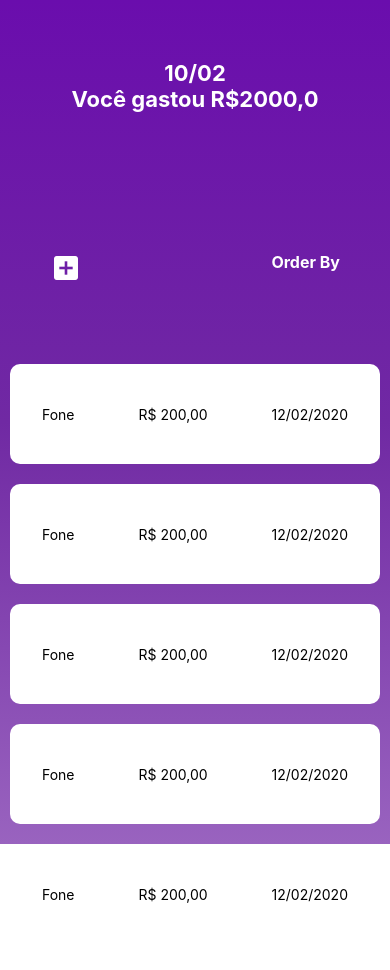
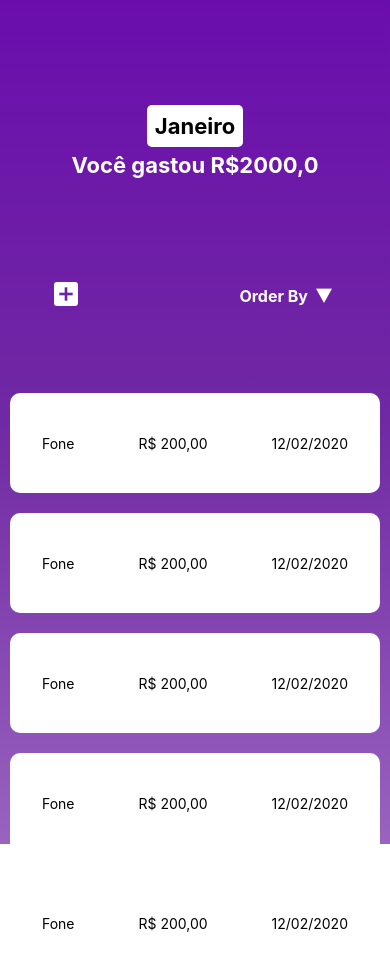
Before and after one commit to GabrielDVpereira/Se-Poupe, a React Native app: screen / in a window 390 px wide. Shown: the top 970 px of the page. Built offline with nearby package versions, Linux system fonts and the light colour scheme.

Commit message:
Saving some changes

```diff
--- /dev/null
+++ b/src/components/modais/newSpend.js
@@ -0,0 +1,6 @@
+import React from 'react';
+import { View, StyleSheet, Modal } from 'react-native';
+
+export const SpendModal = () => {
+  return <Modal visible={true}></Modal>;
+};
--- a/src/screens/HomeScreen.js
+++ b/src/screens/HomeScreen.js
@@ -8,6 +8,7 @@ import {
 } from 'react-native';
 import { LinearGradient } from 'expo-linear-gradient';
 import { MaterialIcons } from '@expo/vector-icons';
+import { Entypo } from '@expo/vector-icons';
 
 export const HomeScreen = () => {
   return (
@@ -16,7 +17,7 @@ export const HomeScreen = () => {
       style={styles.container}
     >
       <View style={styles.header}>
-        <Text style={styles.text}>10/02</Text>
+        <Text style={styles.textMes}>Janeiro</Text>
         <Text style={styles.text}>Você gastou R$2000,0</Text>
       </View>
 
@@ -25,8 +26,9 @@ export const HomeScreen = () => {
           <TouchableOpacity onPress={() => {}}>
             <MaterialIcons name="add-box" size={32} color="#fff" />
           </TouchableOpacity>
-          <TouchableOpacity onPress={() => {}}>
+          <TouchableOpacity style={styles.order} onPress={() => {}}>
             <Text style={[styles.text, { fontSize: 16 }]}>Order By</Text>
+            <Entypo name="triangle-down" size={32} color="#fff" />
           </TouchableOpacity>
         </View>
 
@@ -91,7 +93,7 @@ const styles = StyleSheet.create({
   },
   header: {
     alignSelf: 'center',
-    top: 60,
+    top: 100,
   },
   content: {
     top: 150,
@@ -116,4 +118,16 @@ const styles = StyleSheet.create({
     justifyContent: 'space-around',
     alignItems: 'center',
   },
+  textMes: {
+    backgroundColor: '#fff',
+    fontWeight: 'bold',
+    alignSelf: 'center',
+    fontSize: 22,
+    padding: 8,
+    borderRadius: 5,
+    margin: 5,
+  },
+  order: {
+    flexDirection: 'row',
+  },
 });
```
